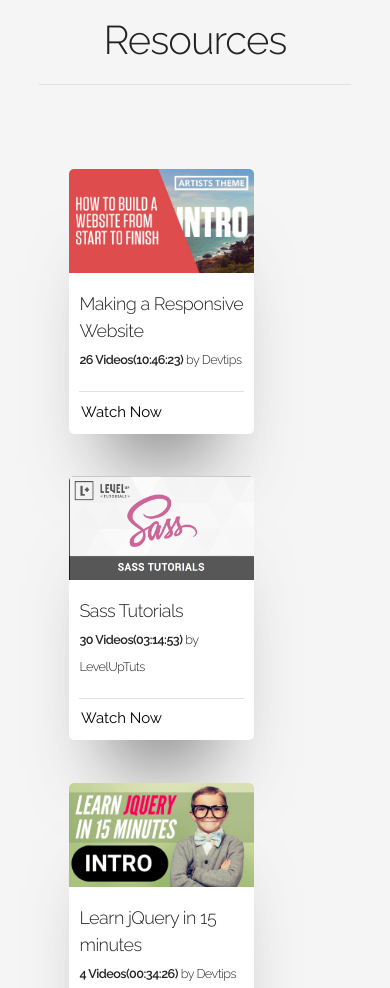
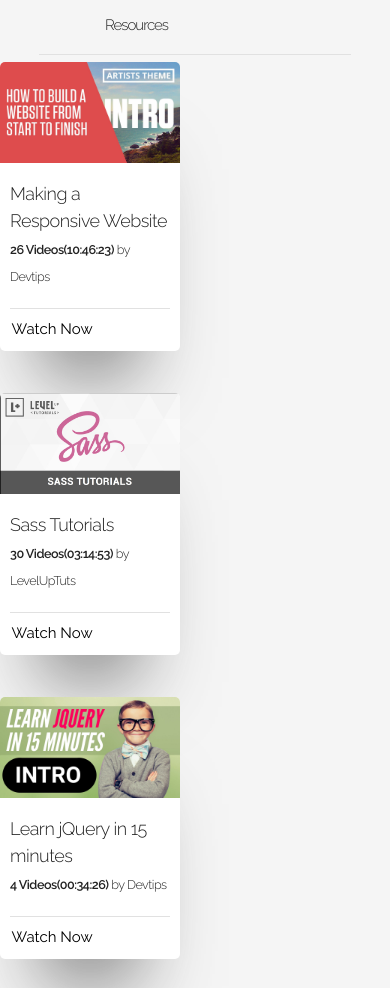
Before and after one commit to Utkarshbhimte/Card-Design-1, a plain HTML site: page index.html in a window 390 px wide. Shown: the top 988 px of the page. Drawn offline with Linux system fonts and the light colour scheme.

Commit message:
Responsive Fuckall

```diff
--- a/css/style.css
+++ b/css/style.css
@@ -8,10 +8,14 @@ html, body{
 #nav{
 	text-align: center;
 	margin-top: 4%;
+	width: 70%;
 }
 
-.container{
-	margin-top: 10vh !important;
+
+
+.columns{
+	position:relative;
+	float: left;
 }
 
 .card-layout{
@@ -58,10 +62,22 @@ html, body{
 	margin: 1%;
 }
 
+.container{
+	max-width: 70% !important;
+	margin-right: 0px !important
+	margin-left 0px!important;
+}
+
 @media (max-width: 440px){
 	.card-layout{
-	width: 70%;
+	width: 100%;
 	min-width: 180px;
+	}
+
+	.container{
+		max-width: 70% !important;
+		margin-right: 0px !important
+		margin-left 0px!important;
 	}
 
 	.card-layout img{
@@ -69,6 +85,15 @@ html, body{
 		width: 100%;
 		min-width: 180px;
 	}
-  .six.columns                    { width: 80%;            }
+	  .six.columns                    { width:70%;        }
+
+ 	#nav h2, #nav h1{
+	font-size: 1em !important;
+	}
+
+	div.row{
+		max-width: 60vw;
+		margin-right: 0px !important;
+	}
 
 }
--- a/index.html
+++ b/index.html
@@ -27,11 +27,11 @@
       <h1>Resources</h1>
    </div>
    <hr style="width:80%">
-   <div class="container">
+   <div class="b-container">
       <div class="row">
 
          <div class="six columns">
-            <div class="card-layout">
+            <div class="card-layout" href="https://www.youtube.com/watch?v=T6jKLsxbFg4&list=PLqGj3iMvMa4KQZUkRjfwMmTq_f1fbxerI">
                <img src="images/resp-dev-tips.jpg">
 
                <div class="content">
```
Also changed, not shown: README.html (added, +4 -0 lines), 1 other file. Lines whose indentation alone changed are shown as unchanged.
